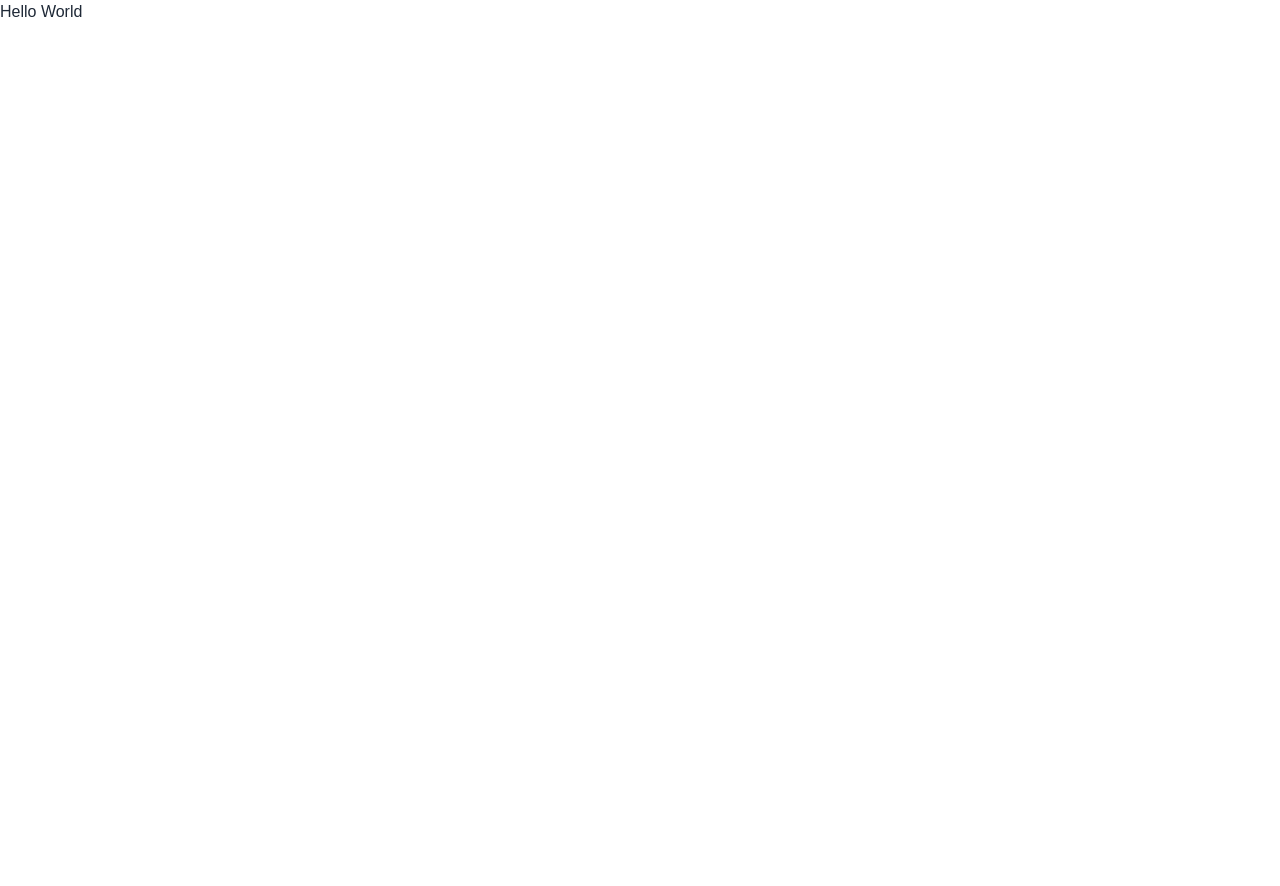
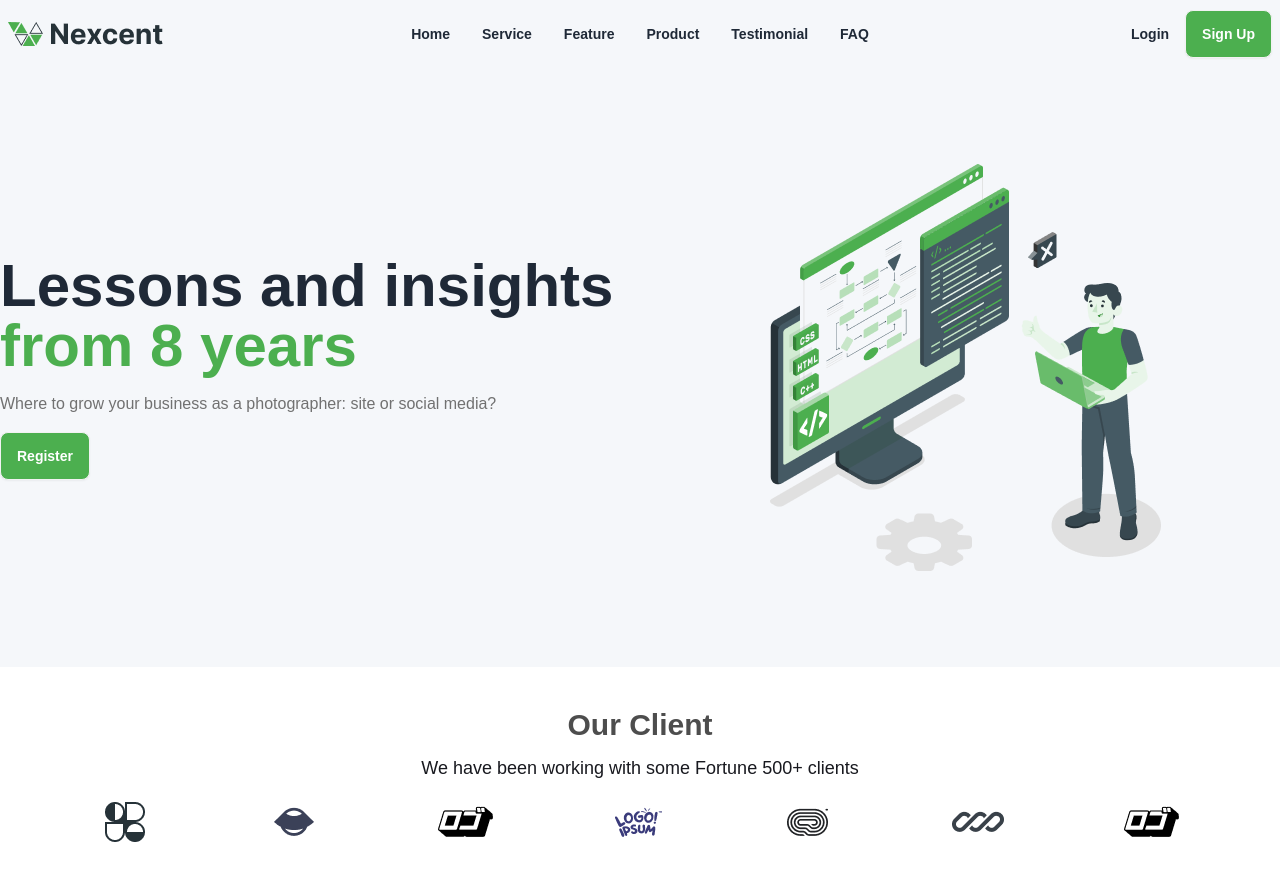
Before and after one commit to avoiddeveloper/Nexcent-tailwindcss-daisyUI, a plain HTML site: page index.html in a window 1280 px wide. Before the commit the page ends 800 px from the top, so only its background shows below. Drawn offline with nearby package versions, Linux system fonts and the light colour scheme; a web font is replaced by a local one.

Commit message:
Nav/Banner/Client Part Added

```diff
--- a/index.html
+++ b/index.html
@@ -15,12 +15,97 @@
 <body class="font-encode">
 
     <!-- Header -->
-    <header>
-        <h1>Hello World</h1>
+    <header class="bg-[#F5F7FA]">
+        <!-- Navbar -->
+        <nav class="container mx-auto">
+            <div class="navbar">
+                <div class="navbar-start">
+                  <a class="">
+                    <img src="assets/Logo.png" alt="Logo">
+                  </a>
+                </div>
+                <div class="navbar-center hidden lg:flex">
+                  <ul class="menu menu-horizontal px-1 font-semibold">
+                    <li><a>Home</a></li>
+                    <li><a>Service</a></li>
+                    <li><a>Feature</a></li>
+                    <li><a>Product</a></li>
+                    <li><a>Testimonial</a></li>
+                    <li><a>FAQ</a></li>
+                  </ul>
+                </div>
+                <div class="navbar-end">
+                  <a class="hidden md:flex btn bg-transparent border-none shadow-none hover:bg-transparent hover:text-theme-primary">Login</a>
+                  <a class="hidden md:flex btn bg-theme-primary text-white">Sign Up</a>
+                  <div class="dropdown">
+                    <div tabindex="0" role="button" class="btn btn-ghost lg:hidden">
+                      <svg
+                        xmlns="http://www.w3.org/2000/svg"
+                        class="h-5 w-5"
+                        fill="none"
+                        viewBox="0 0 24 24"
+                        stroke="currentColor">
+                        <path
+                          stroke-linecap="round"
+                          stroke-linejoin="round"
+                          stroke-width="2"
+                          d="M4 6h16M4 12h8m-8 6h16" />
+                      </svg>
+                    </div>
+                    <ul
+                      tabindex="0"
+                      class="menu menu-sm dropdown-content bg-base-100 rounded-box z-[1] mt-3 w-52 p-2 shadow right-0">
+                      <li><a>Home</a></li>
+                      <li><a>Service</a></li>
+                      <li><a>Feature</a></li>
+                      <li><a>Product</a></li>
+                      <li><a>Testimonial</a></li>
+                      <li><a>FAQ</a></li>
+                    </ul>
+                  </div>
+                </div>
+              </div>
+        </nav>
+        <!-- Banner -->
+        <section class="container mx-auto py-6 md:py-12 lg:py-24">
+          <div class="grid gap-5 items-center lg:grid-cols-2">
+            <div class="space-y-4 text-center lg:text-left">
+              <h1 class="font-semibold text-4xl md:text-5xl lg:text-6xl">Lessons and insights <br> <span class="text-theme-primary">from 8 years</span></h1>
+              <p class="font-normal text-sm md:text-base text-[#717171]">Where to grow your business as a photographer: site or social media?</p>
+              <button class="btn bg-theme-primary text-white">Register</button>
+            </div>
+
+            <div>
+              <img src="assets/Illustration.png" alt="Illustration" class="mx-auto lg:ml-auto">
+            </div>
+          </div>
+        </section>
     </header>
 
     <!-- Main -->
-    <main></main>
+    <main>
+      <!-- Our Client -->
+      <section class="hidden md:flex flex-col container mx-auto py-10">
+        <!-- Heading -->
+        <div class="text-center space-y-3 pb-4">
+          <h2 class="font-semibold text-3xl text-[#4d4d4d]">Our Client</h2>
+          <p class="text-[18px] text-[#18191f]">We have been working with some Fortune 500+ clients</p>
+        </div>
+
+        <!-- Main Container -->
+         <div class="flex justify-evenly items-center gap-5 ">
+          <img src="assets/Logo (2).png" alt="">
+          <img src="assets/Logo (3).png" alt="">
+          <img src="assets/Logo (4).png" alt="">
+          <img src="assets/Logo (5).png" alt="">
+          <img src="assets/Logo (6).png" alt="">
+          <img src="assets/Logo (7).png" alt="">
+          <img src="assets/Logo (8).png" alt="">
+         </div>
+      </section>
+
+
+    </main>
 
     <!-- Footer -->
     <footer></footer>
@@ -33,6 +118,7 @@
         extend: {
           colors: {
             clifford: '#da373d',
+            'theme-primary': '#4CAF4F',
           },
           fontFamily: {
             encode: ['Encode Sans Semi Expanded', 'sans-serif']
```
